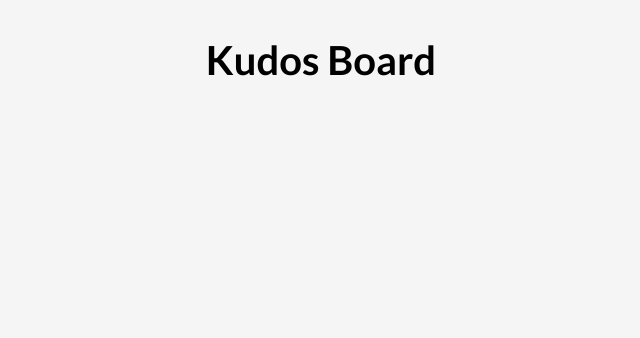
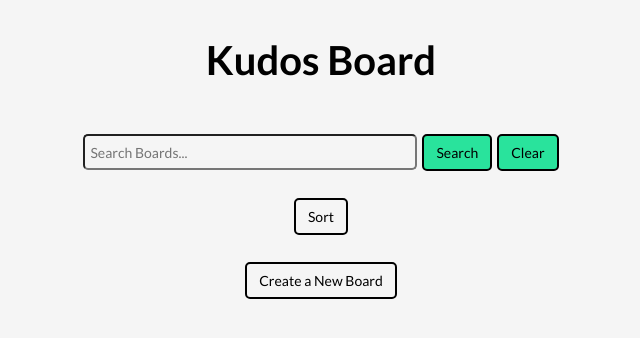
Before and after one commit to rribeiropedro/kudos-board, a React (Vite) app in the folder client/: page / in a window 1280 px wide. Shown: the top 338 px of the page, without its empty margins (319-959 px from the left). Built offline with nearby package versions, Linux system fonts and the light colour scheme.

Commit message:
created features components and its layout  which includes searching, sorting, and new board button

```diff
--- a/client/src/App.jsx
+++ b/client/src/App.jsx
@@ -1,5 +1,6 @@
 import React from "react"
 import Header from "./components/Header"
+import Features from "./components/Features"
 import './styles/app.css'
 
 function App() {
@@ -7,6 +8,7 @@ function App() {
   return (
     <>
       <Header />
+      <Features />
     </>
   )
 }
--- /dev/null
+++ b/client/src/components/Features.jsx
@@ -0,0 +1,22 @@
+import React from "react"
+import '../styles/features.css'
+
+const Features = () => {
+  return (
+    <div className="features-container">
+      <div className="search-container">
+        <input placeholder="Search Boards..." className="search-input"/>
+        <button>Search</button>
+        <button>Clear</button>
+      </div>
+      <div className="sort-container">
+        <button>Sort</button>
+      </div>
+      <div className="create-new-container">
+        <button>Create a New Board</button>
+      </div>
+    </div>
+  )
+}
+
+export default Features
--- /dev/null
+++ b/client/src/styles/features.css
@@ -0,0 +1,69 @@
+.features-container {
+  display: flex;
+  flex-direction: column;
+  justify-content: center;
+  align-items: center;
+}
+
+.search-container {
+  width: 100vw;
+  height: 8vh;
+  display: flex;
+  justify-content: center;
+  align-items: center;
+  gap: 5px;
+}
+
+.sort-container {
+  height: 8vh;
+  width: 50vw;
+  display: flex;
+  justify-content: center;
+  align-items: center;
+}
+
+.create-new-container {
+  height: 8vh;
+  width: 100vw;
+  display: flex;
+  justify-content: center;
+  align-items: center;
+}
+
+.search-container input {
+  height: 32px;
+  width: 25vw;
+  padding: 0 5px;
+  font-size: 14px;
+  border-radius: 5px;
+}
+
+.features-container button {
+  padding: 8px 12px;
+  font-size: 14px;
+  border-radius: 5px;
+  transition: background-color 0.3s ease;
+  border: none;
+  border: 2px solid #000000;
+}
+
+.features-container .search-container button {
+  background-color: #29E39C;
+}
+
+.search-container button:hover {
+  color: #29E39C;
+  background-color: #f5f5f5;
+  border-color: #29E39C;
+}
+
+.features-container .sort-container button,
+.features-container .create-new-container button {
+  background-color: #f5f5f5;
+}
+
+.features-container .sort-container button:hover,
+.features-container .create-new-container button:hover {
+  background-color: #000000;
+  color: #f5f5f5;
+}
```
